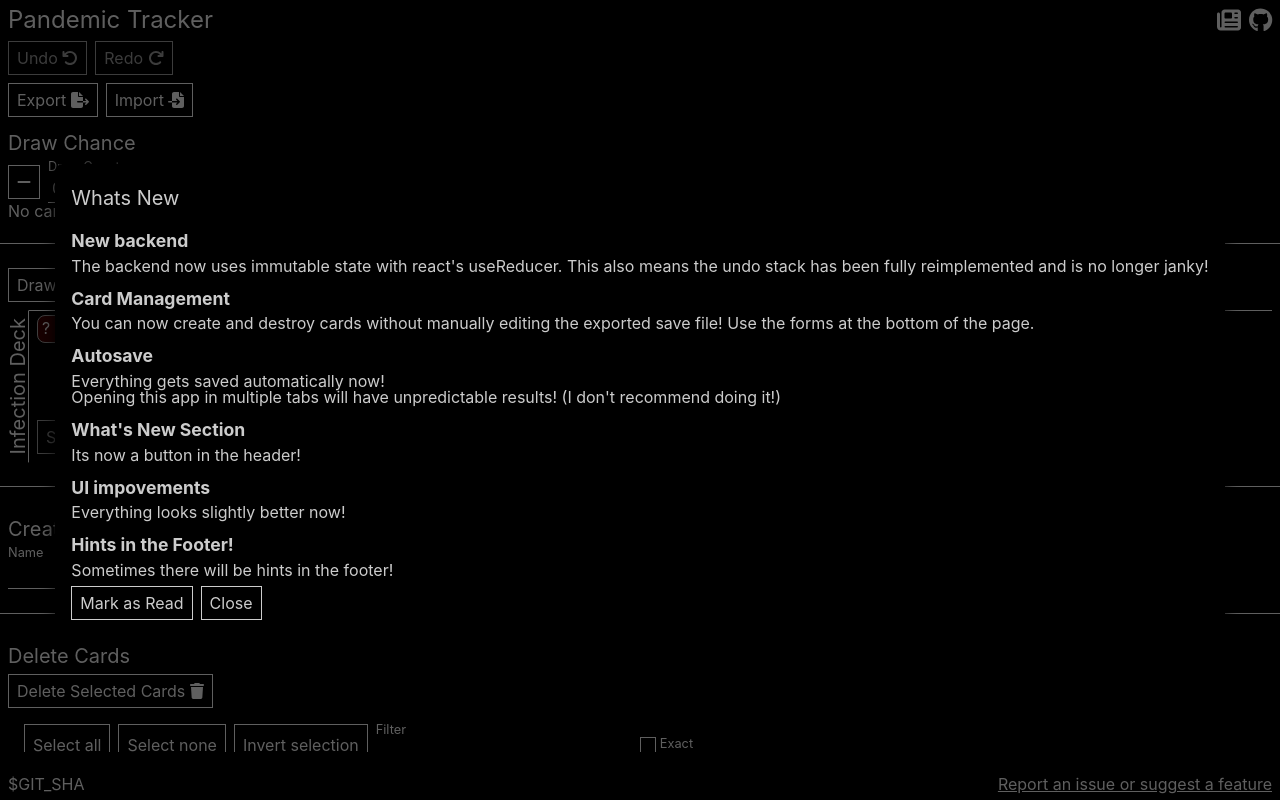
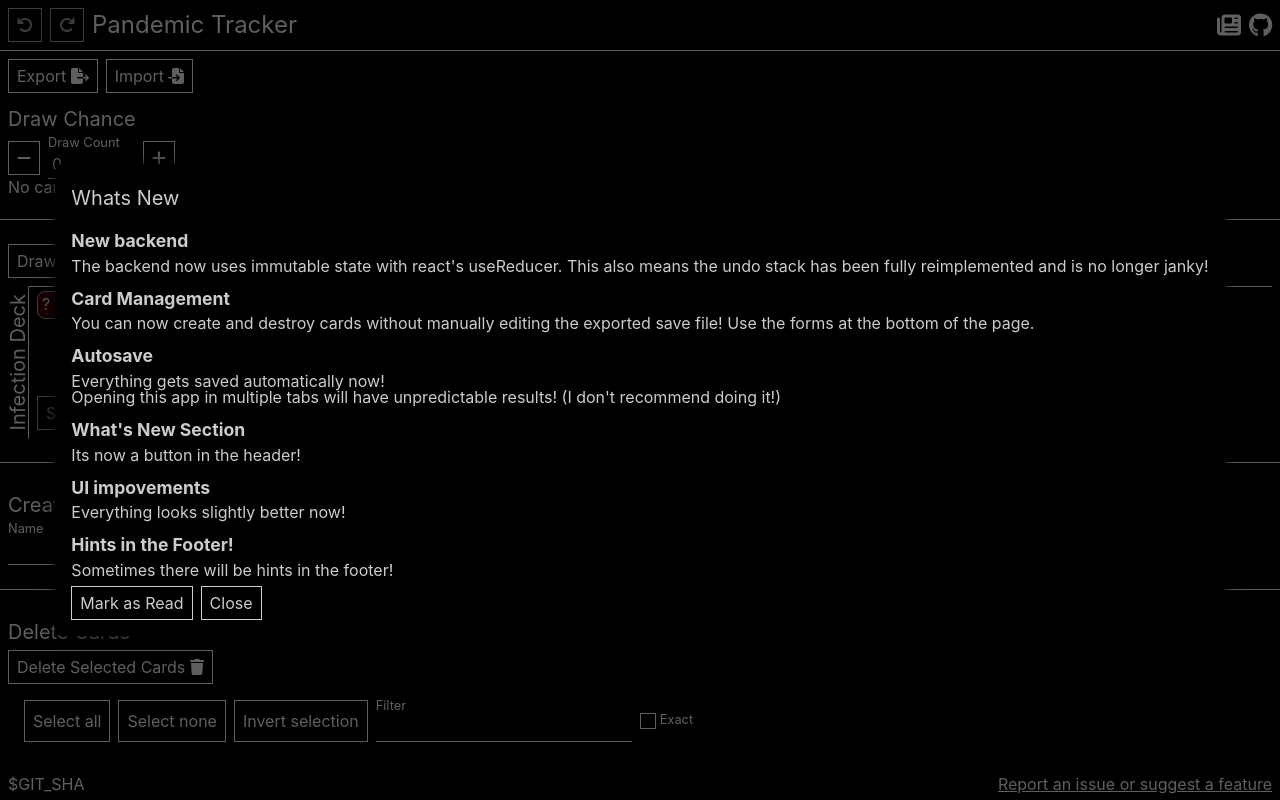
Before and after one commit to OldStarchy/pandemic_tracker, a React (Vite) app: page / in a window 1280 px wide. Built offline with nearby package versions, Linux system fonts and the light colour scheme.

Commit message:
feat: move undo/redo into header

```diff
--- a/src/App.tsx
+++ b/src/App.tsx
@@ -4,11 +4,9 @@ import {
 	faArrowUp,
 	faFileExport,
 	faFileImport,
-	faRedo,
 	faShuffle,
 	faStar,
 	faTrash,
-	faUndo,
 } from '@fortawesome/free-solid-svg-icons';
 import { FontAwesomeIcon } from '@fortawesome/react-fontawesome';
 import {
@@ -43,12 +41,7 @@ import {
 } from './context/universe/actions/DeckActions';
 import { revealCard } from './context/universe/actions/GroupActions';
 import { load, reset } from './context/universe/actions/UniverseActions';
-import {
-	clearHistory,
-	redoAction,
-	setKeyframe,
-	undoAction,
-} from './context/withUndoReducer';
+import { clearHistory, setKeyframe } from './context/withUndoReducer';
 import { cities } from './data/cities';
 import { useDeck } from './hooks/useDeck';
 import { createSave, loadSave } from './lib/SaveFormat';
@@ -177,26 +170,6 @@ function App() {
 				gap: '0.5rem',
 			}}
 		>
-			<section
-				style={{
-					display: 'flex',
-					gap: 'var(--gap-buttons)',
-					flexWrap: 'wrap',
-				}}
-			>
-				<Button
-					onClick={() => dispatch(undoAction())}
-					disabled={!canUndo}
-				>
-					Undo <FontAwesomeIcon icon={faUndo} />
-				</Button>
-				<Button
-					onClick={() => dispatch(redoAction())}
-					disabled={!canRedo}
-				>
-					Redo <FontAwesomeIcon icon={faRedo} />
-				</Button>
-			</section>
 			<section
 				style={{
 					display: 'flex',
--- a/src/components/layout/MainLayout.tsx
+++ b/src/components/layout/MainLayout.tsx
@@ -1,13 +1,26 @@
 import { faGithub } from '@fortawesome/free-brands-svg-icons';
-import { faInfoCircle, faNewspaper } from '@fortawesome/free-solid-svg-icons';
+import {
+	faInfoCircle,
+	faNewspaper,
+	faRedo,
+	faUndo,
+} from '@fortawesome/free-solid-svg-icons';
 import { FontAwesomeIcon } from '@fortawesome/react-fontawesome';
 import { ReactNode, useMemo, useState } from 'react';
 import { StatusBarMessageProvider } from '../../context/StatusBarMessageContext';
+import {
+	useCanUndo,
+	useUniverse,
+} from '../../context/universe/UniverseContext';
+import { redoAction, undoAction } from '../../context/withUndoReducer';
 import { Popup } from '../Popup';
 import { Button } from '../common/Button';
 import { H2, H3, Link, Span } from '../common/Typography';
 
 export function MainLayout({ children }: { children: ReactNode }) {
+	const [_universe, dispatch] = useUniverse();
+	const { canUndo, canRedo } = useCanUndo();
+
 	const [showWhatsNew, setShowWhatsNew] = useState(() => {
 		const dismissed = localStorage.getItem('whats_new.version_dismissed');
 		const sha = import.meta.env.VITE_GIT_SHA;
@@ -47,13 +60,28 @@ export function MainLayout({ children }: { children: ReactNode }) {
 			<header
 				style={{
 					display: 'flex',
-					justifyContent: 'space-between',
-					fontSize: '1.5rem',
+					gap: 'var(--gap-buttons)',
 					padding: '0.5rem',
+					borderBottom: '1px solid #ccc',
+					alignItems: 'center',
 				}}
 			>
-				<h1>Pandemic Tracker</h1>
-				<div style={{ marginRight: '-0.5rem' }}>
+				<Button
+					onClick={() => dispatch(undoAction())}
+					disabled={!canUndo}
+				>
+					<FontAwesomeIcon icon={faUndo} />
+				</Button>
+				<Button
+					onClick={() => dispatch(redoAction())}
+					disabled={!canRedo}
+				>
+					<FontAwesomeIcon icon={faRedo} />
+				</Button>
+				<h1 style={{ flexGrow: 1, fontSize: '1.5rem' }}>
+					Pandemic Tracker
+				</h1>
+				<div style={{ marginRight: '-0.5rem', fontSize: '1.5rem' }}>
 					<button
 						title="View what's new"
 						onClick={() => setShowWhatsNew(true)}
@@ -74,7 +102,7 @@ export function MainLayout({ children }: { children: ReactNode }) {
 				style={{
 					flexGrow: 1,
 					overflow: 'auto',
-					padding: '0 0.5rem',
+					padding: '0.5rem 0.5rem 0',
 				}}
 			>
 				<StatusBarMessageProvider value={setStatusBarMessage}>
```
